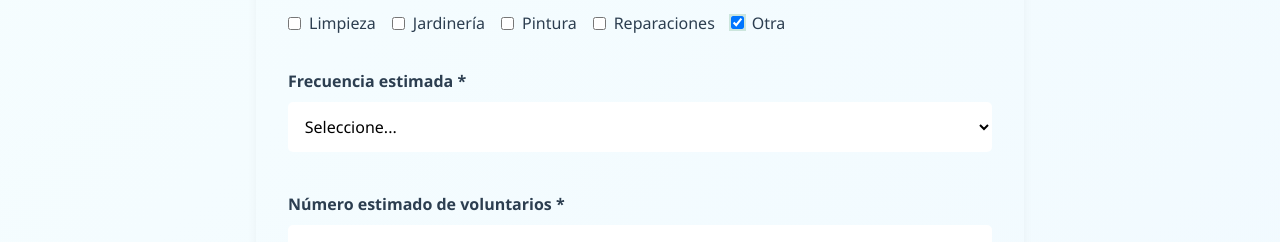
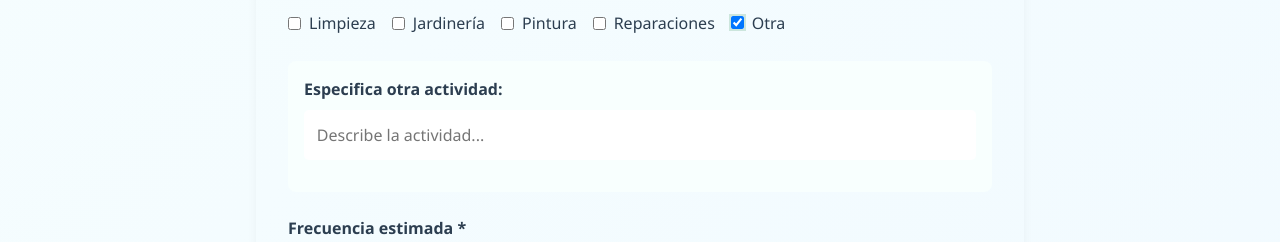
Before and after one commit to KristhianBello/IHC, a Vue app: page /solicitud in a window 1280 px wide. Both pictures are taken after a click on the label "Otra". Shown: the part 1575-1817 px from the top of the page. Built offline with nearby package versions, Linux system fonts and the light colour scheme; no server answers.

Commit message:
feat: add functionality to specify other activities in the adoption form

```diff
--- a/src/components/Solicitud.vue
+++ b/src/components/Solicitud.vue
@@ -82,6 +82,10 @@
               <label><input type="checkbox" value="repairs" v-model="formData.activities" /> Reparaciones</label>
               <label><input type="checkbox" value="other" v-model="formData.activities" /> Otra</label>
             </div>
+            <div v-if="formData.activities.includes('other')" class="other-activity-panel">
+              <label for="otherActivity">Especifica otra actividad:</label>
+              <input type="text" id="otherActivity" v-model="formData.otherActivity" placeholder="Describe la actividad..." />
+            </div>
           </div>
 
           <div class="form-group">
@@ -156,6 +160,7 @@ const formData = ref({
   spaceName: '',
   spaceLocation: '',
   activities: [],
+  otherActivity: '',
   frequency: '',
   volunteers: '',
   description: ''
@@ -213,6 +218,7 @@ function resetForm() {
     spaceName: '',
     spaceLocation: '',
     activities: [],
+    otherActivity: '',
     frequency: '',
     volunteers: '',
     description: ''
@@ -222,6 +228,14 @@ function resetForm() {
 </script>
 
 <style scoped>
+/* Panel para especificar otra actividad */
+.other-activity-panel {
+  margin-top: 1rem;
+  padding: 1rem;
+  background: var(--light-bg);
+  border-radius: 8px;
+  border: 1px solid var(--gray-border);
+}
 @import url('https://cdnjs.cloudflare.com/ajax/libs/font-awesome/6.0.0/css/all.min.css');
 
 /* Variables de color */
```
